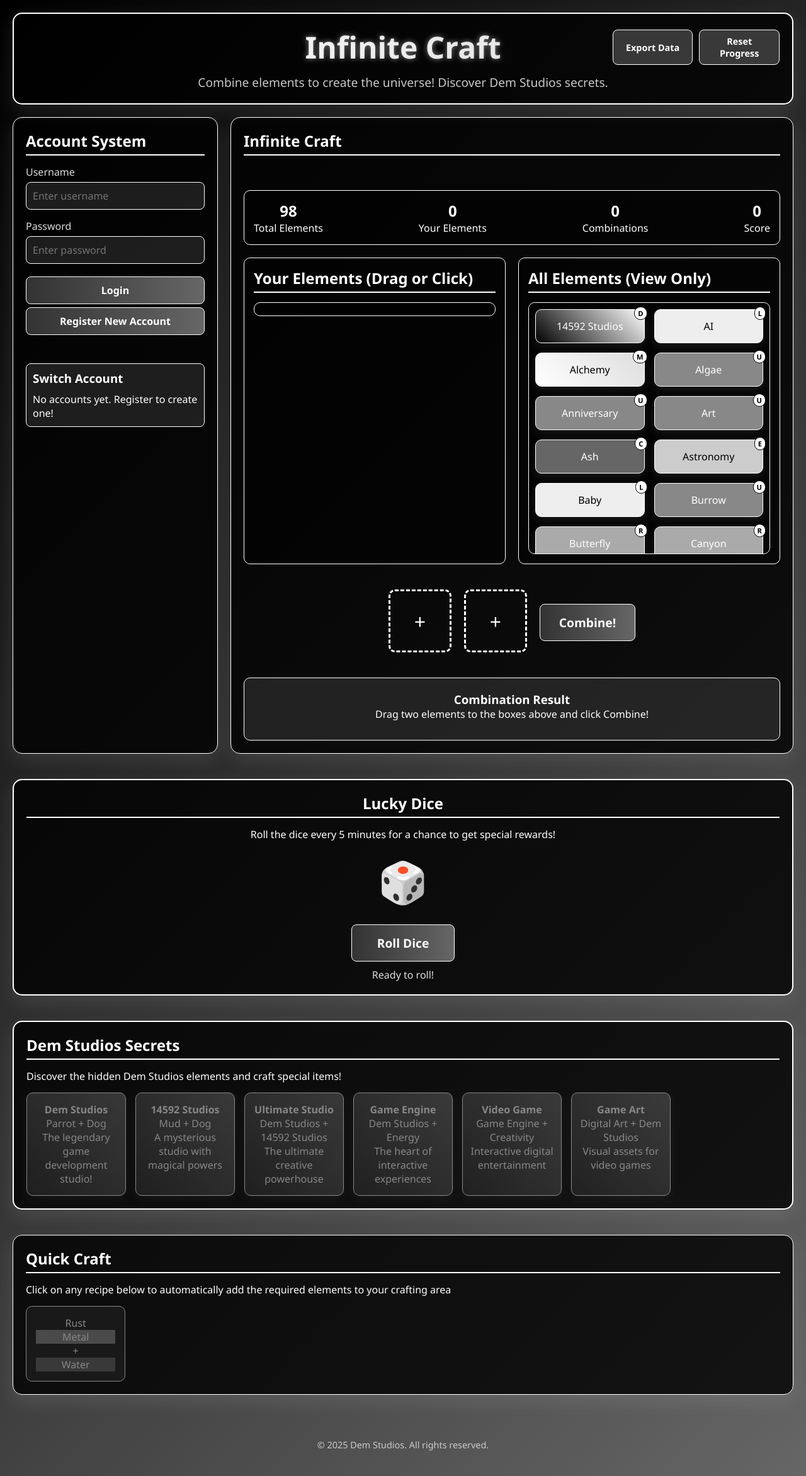
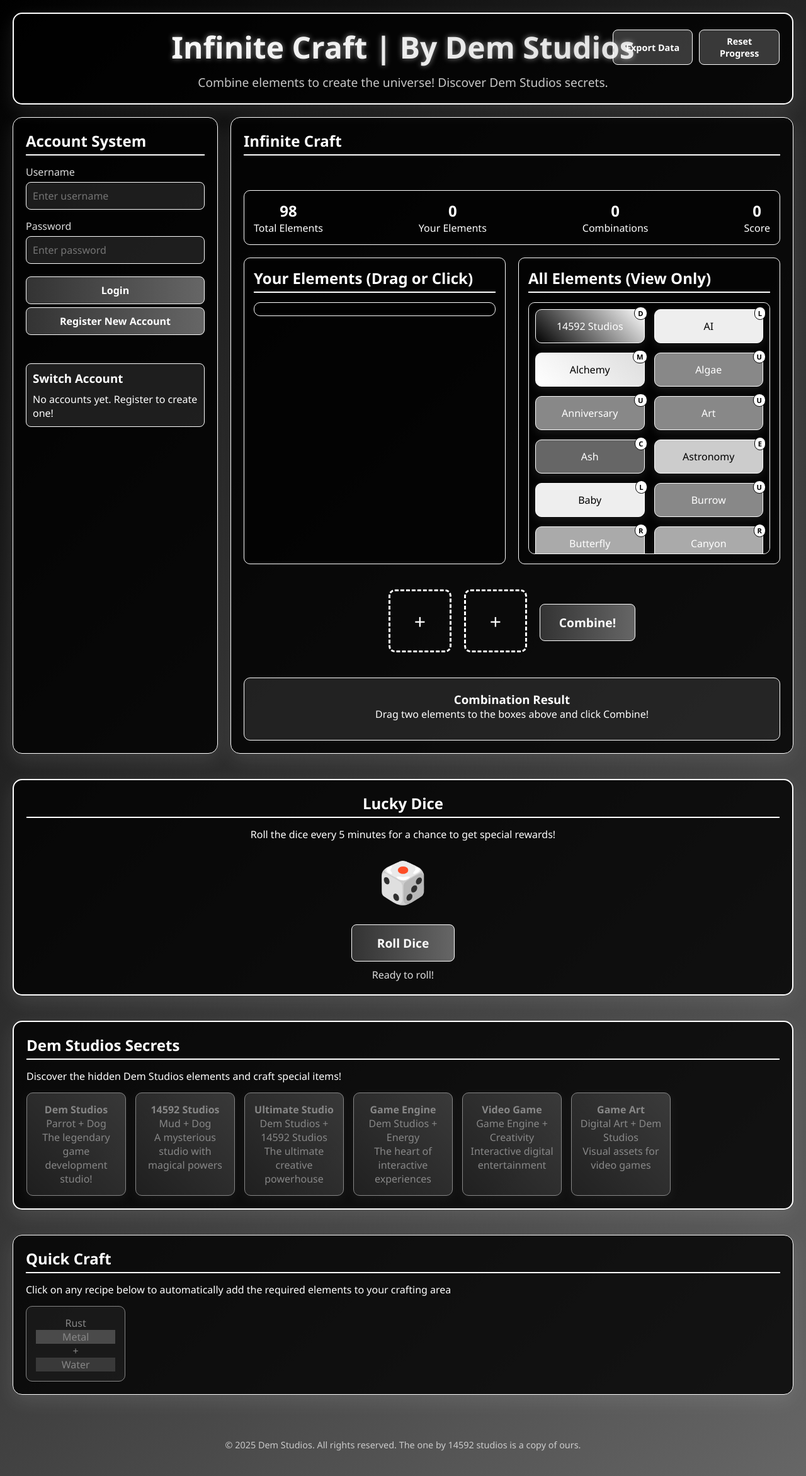
Before and after one commit to slenathomsonur/infinite-craft-Monochrome-Edition, a plain HTML site: page index.html in a window 1280 px wide. Shown: the whole page at 63% size. Drawn offline with Linux system fonts and the light colour scheme.

Commit message:
Update index.html

```diff
--- a/index.html
+++ b/index.html
@@ -573,7 +573,7 @@
 <body>
     <div class="container">
         <header>
-            <h1>Infinite Craft</h1>
+            <h1>Infinite Craft | By Dem Studios</h1>
             <p class="tagline">Combine elements to create the universe! Discover Dem Studios secrets.</p>
             <div class="header-controls">
                 <button class="header-btn" id="export-btn">Export Data</button>
@@ -716,7 +716,7 @@
         </section>
 
         <footer>
-            <p>&copy; 2025 Dem Studios. All rights reserved.</p>
+            <p>&copy; 2025 Dem Studios. All rights reserved. The one by 14592 studios is a copy of ours.</p>
         </footer>
     </div>
 
```
